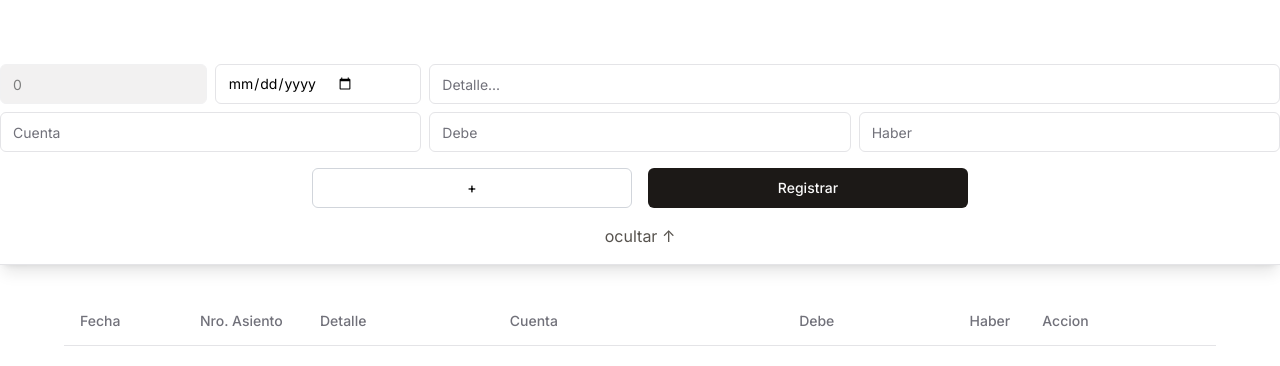
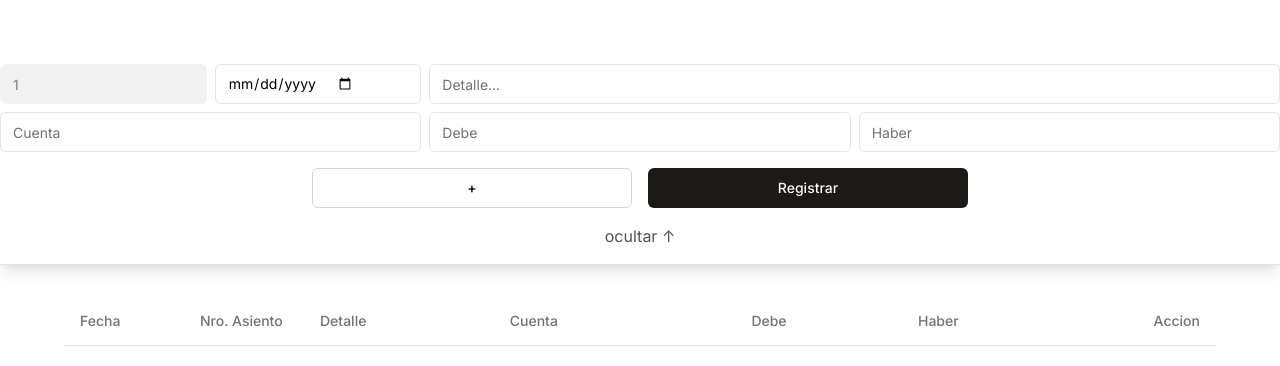
Before and after one commit to ferutizi/contabilidad-libros, a Next.js app: page / in a window 1280 px wide. Shown: the top 366 px of the page. Built offline with nearby package versions, Linux system fonts and the light colour scheme.

Commit message:
increment id

```diff
--- a/src/app/components/Tabla.tsx
+++ b/src/app/components/Tabla.tsx
@@ -15,9 +15,9 @@ export default function tabla({tabla}: TablaProps ) {
           <TableHead className="w-[120px]">Nro. Asiento</TableHead>
           <TableHead>Detalle</TableHead>
           <TableHead>Cuenta</TableHead>
-          <TableHead className="text-right">Debe</TableHead>
-          <TableHead className="text-right">Haber</TableHead>
-          <TableHead>Accion</TableHead>
+          <TableHead className="text-center">Debe</TableHead>
+          <TableHead className="text-center">Haber</TableHead>
+          <TableHead className="text-right">Accion</TableHead>
         </TableRow>
       </TableHeader>
       <TableBody>
@@ -35,8 +35,8 @@ export default function tabla({tabla}: TablaProps ) {
               </TableRow>
               {e.registros.map(e => (
                 <TableRow>
-                  <TableCell className="font-medium"></TableCell>
-                  <TableCell className="font-medium"></TableCell>
+                  <TableCell></TableCell>
+                  <TableCell></TableCell>
                   <TableCell></TableCell>
                   <TableCell>{e.cuenta}</TableCell>
                   <TableCell className="text-right">{(e.debe as number) > 0  ? '$ ' + e.debe : '-'}</TableCell>
--- a/src/app/forms/useAsientoForm.ts
+++ b/src/app/forms/useAsientoForm.ts
@@ -15,9 +15,11 @@ type Registro = {
 }
 
 export default function useAsientoForm() {
+  const [id, setId] = useState<number>(1)
+
   const formularioInicial: AsientoForm = {
     fecha: '',
-    id: 0,
+    id,
     detalle: '',
     registros: [{
       cuenta: '',
@@ -31,6 +33,7 @@ export default function useAsientoForm() {
 
   const handleSubmit  = ( e: FormEvent<HTMLFormElement>) => {
     e.preventDefault()
+    setId(prevId => prevId + 1)
     const nuevaTabla = [...tabla, formulario]
     setTabla(nuevaTabla)
     setFormulario(formularioInicial)
```
